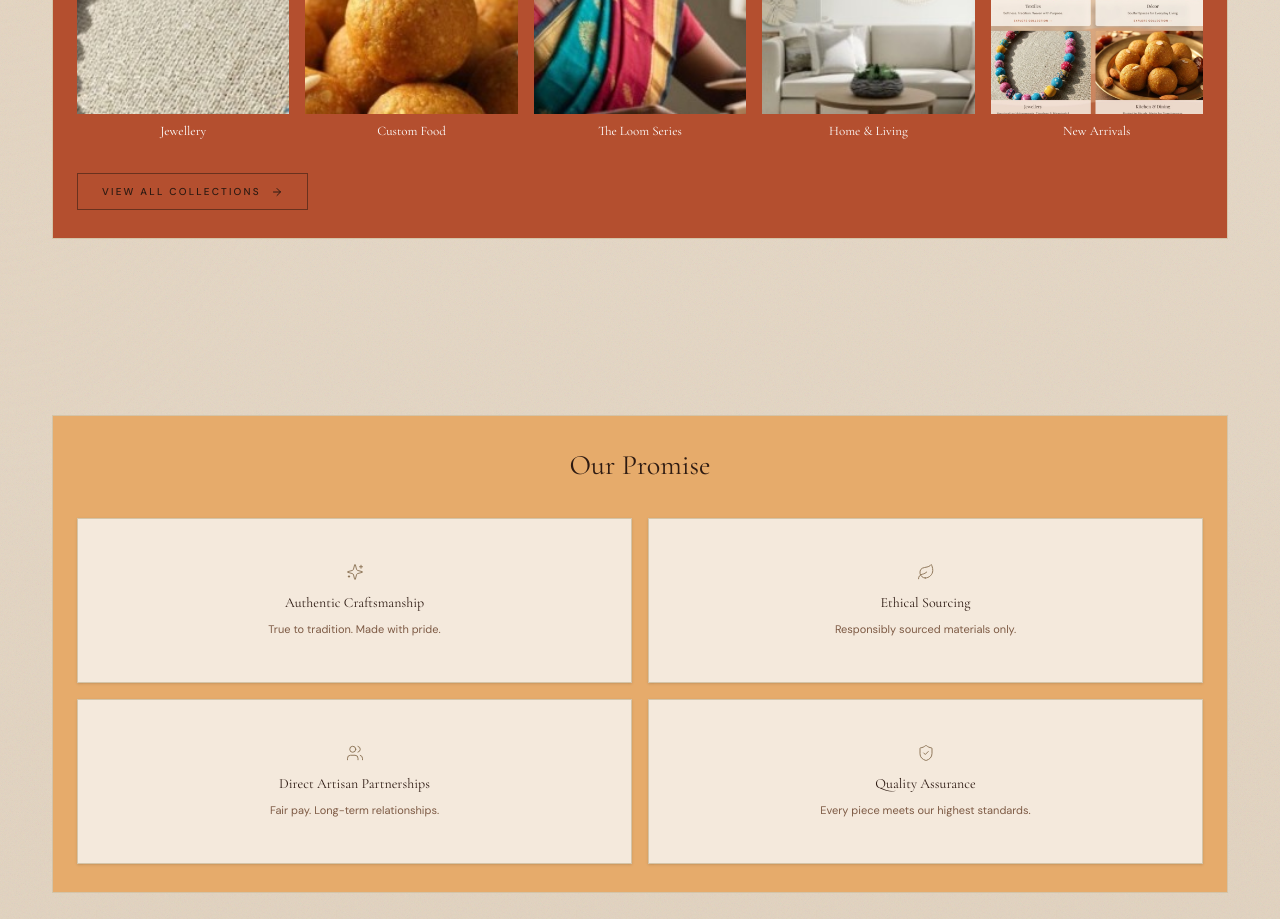
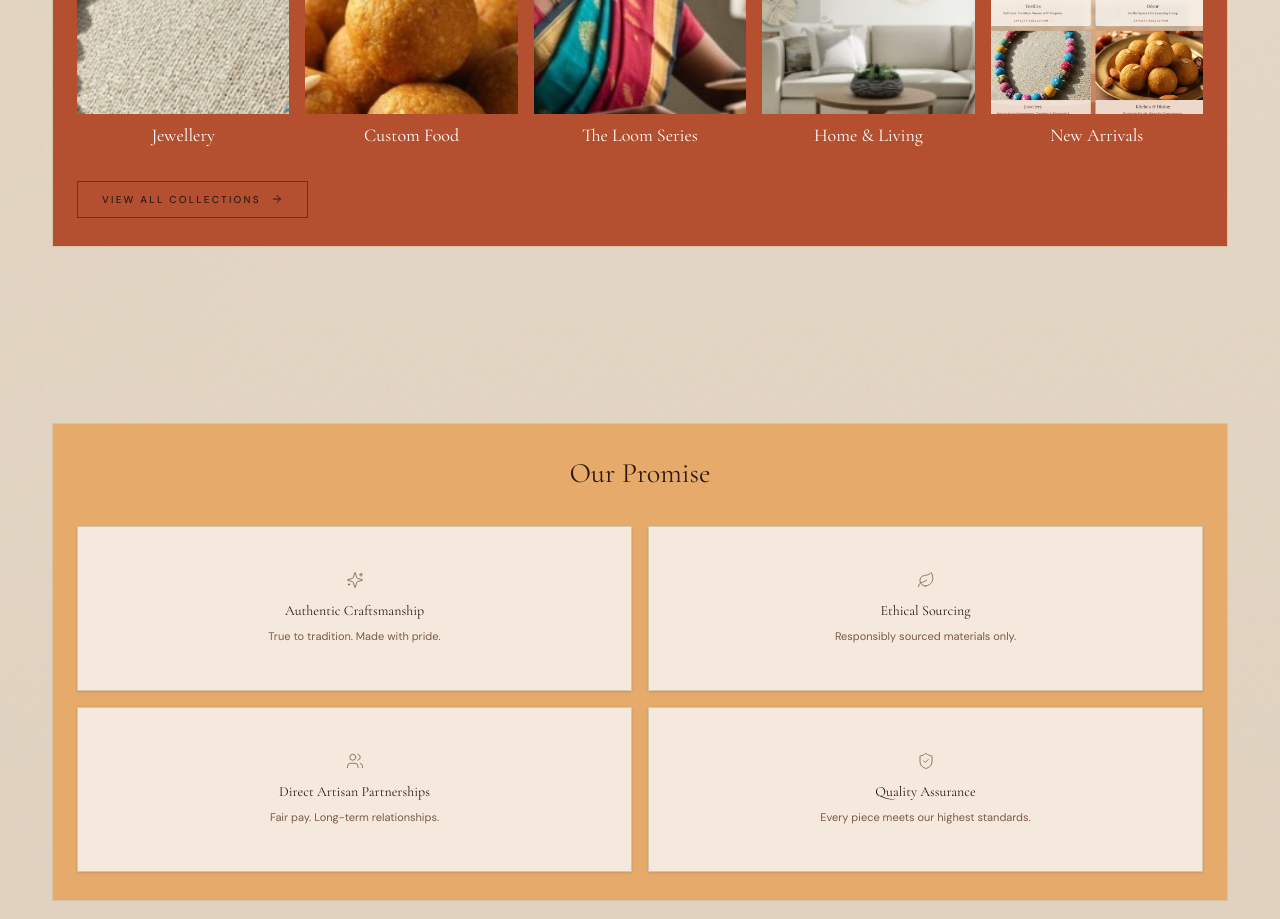
Before and after one commit to Vyoum/rivaayat-e-commerce-website, a Next.js app: page /outerboxdesign in a window 1280 px wide. Shown: the part 3880-4799 px from the top of the page. Built offline with nearby package versions, Linux system fonts and the light colour scheme; no server answers.

Commit message:
feat: adjust font size for our-story-page component text
Co-authored-by: vyoum <126673819+Vyoum@users.noreply.github.com>

```diff
--- a/components/our-story/our-story-page.tsx
+++ b/components/our-story/our-story-page.tsx
@@ -360,7 +360,7 @@ export function OurStoryPage({ content = DEFAULT_OUR_STORY_PAGE_CONTENT }: OurSt
                       sizes="(max-width: 1024px) 45vw, 120px"
                     />
                   </div>
-                  <p className={cn("mt-2 font-serif text-[12px] transition-colors sm:text-[13px]", item.textColor === "white" ? "text-white group-hover:text-white/80" : "text-[#2D1A12] group-hover:text-[#6B5344]")}>
+                  <p className={cn("mt-2 font-serif text-[15px] transition-colors sm:text-[17px] md:text-[18px]", item.textColor === "white" ? "text-white group-hover:text-white/80" : "text-[#2D1A12] group-hover:text-[#6B5344]")}>
                     {item.name}
                   </p>
                 </Link>
```
